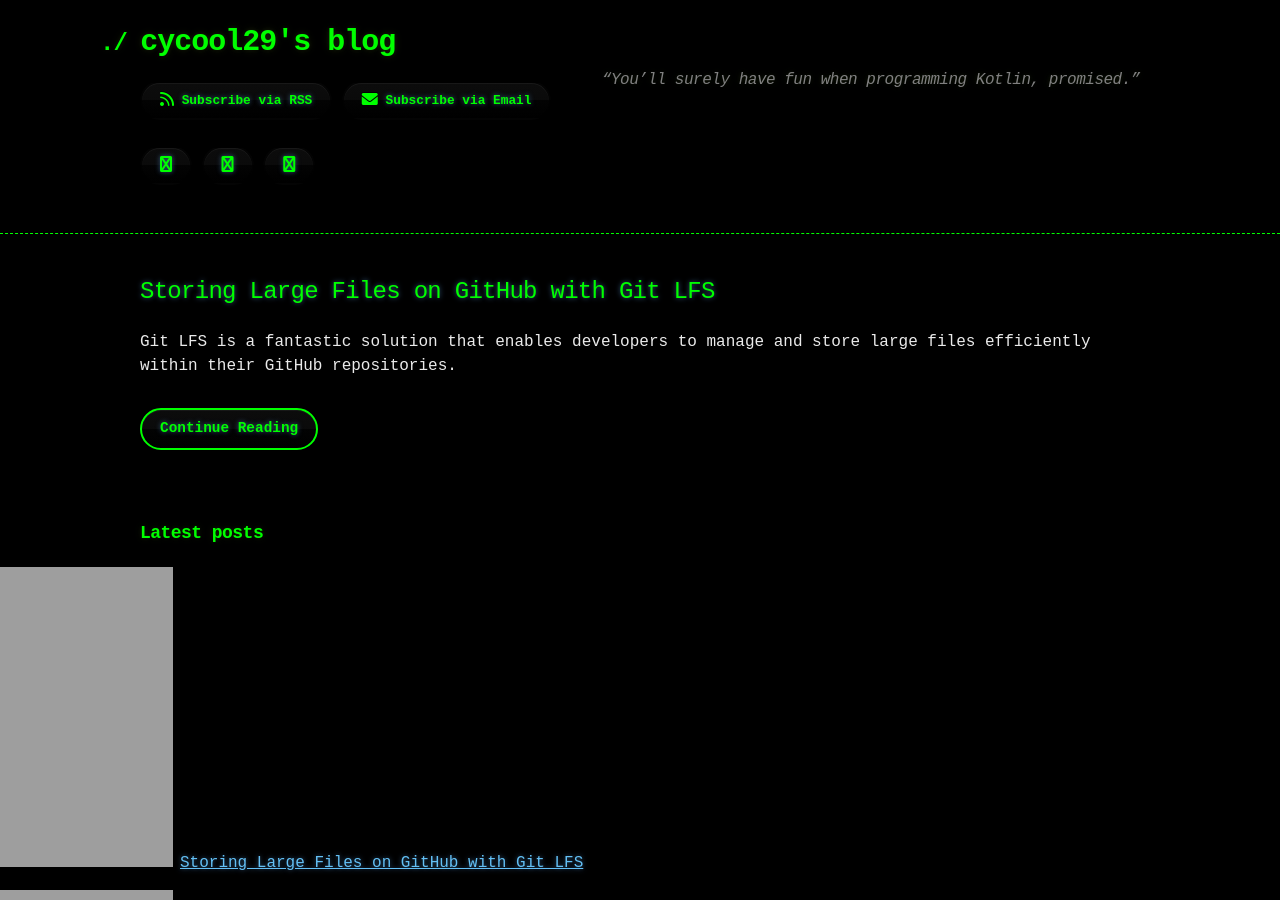
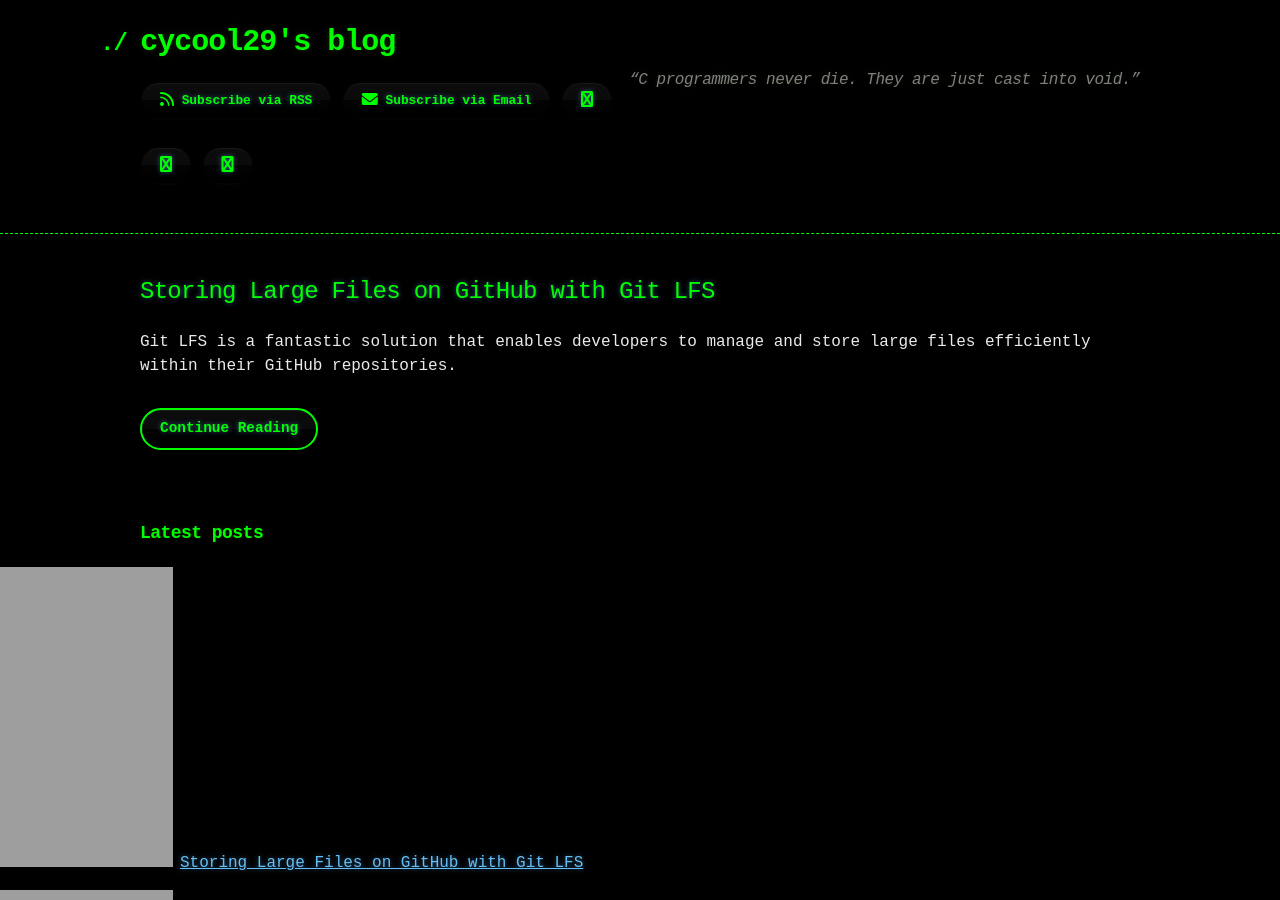
Before and after one commit to cycool29/cycool29.github.io, a Jekyll site: the page built from index.md, in a window 1280 px wide and 900 px high. Built offline with Jekyll 4.4.1, drawn with Linux system fonts in a browser that asks for light colours; a style sheet for code colours, icons or effects is not loaded.

Commit message:
Update quotes

```diff
--- a/_config.yml
+++ b/_config.yml
@@ -1,5 +1,5 @@
 title: cycool29's blog
-description: "“You’ll surely have fun when programming Kotlin, promised.” "
+description: "“C programmers never die. They are just cast into void.” "
 bio: A high school student. Intermediate in Python, Git, Bash. Learning JavaScript. He/Him. "
 author: cycool29
 url: https://cycool29.github.io
```
